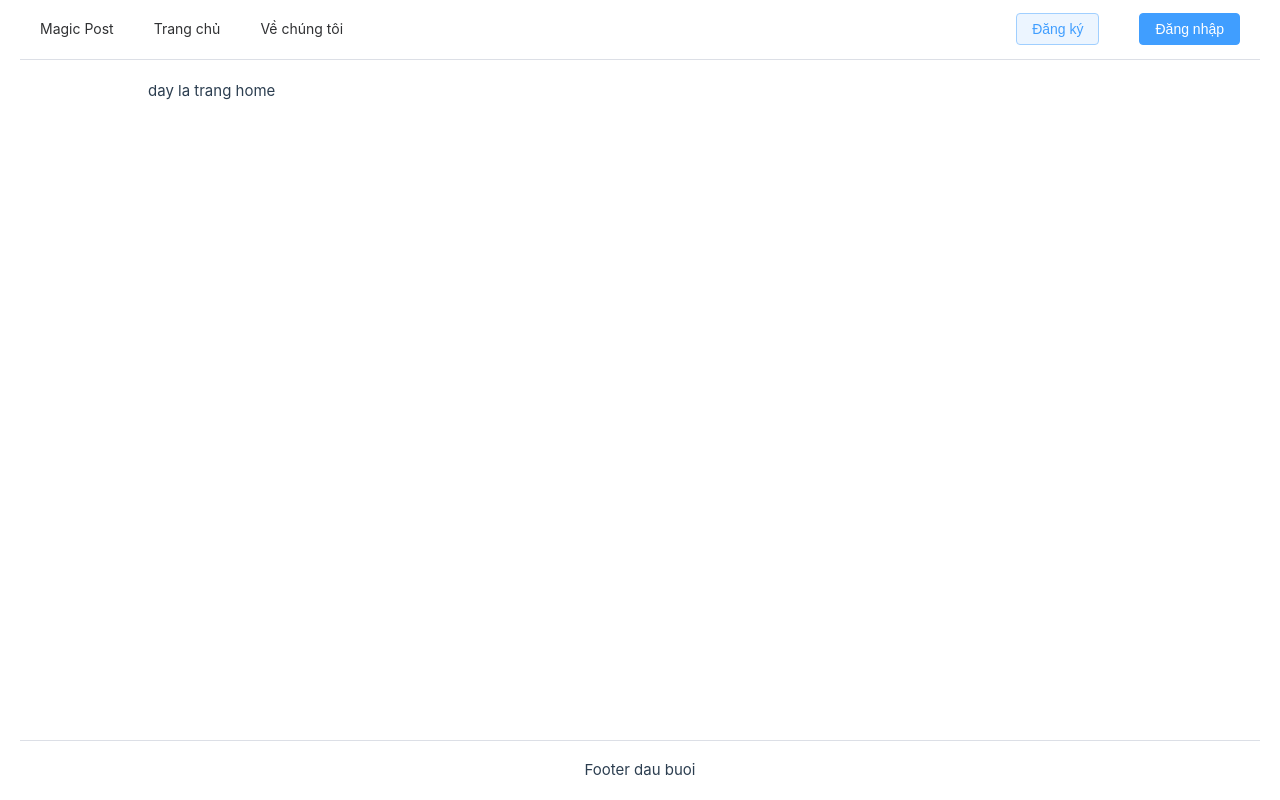
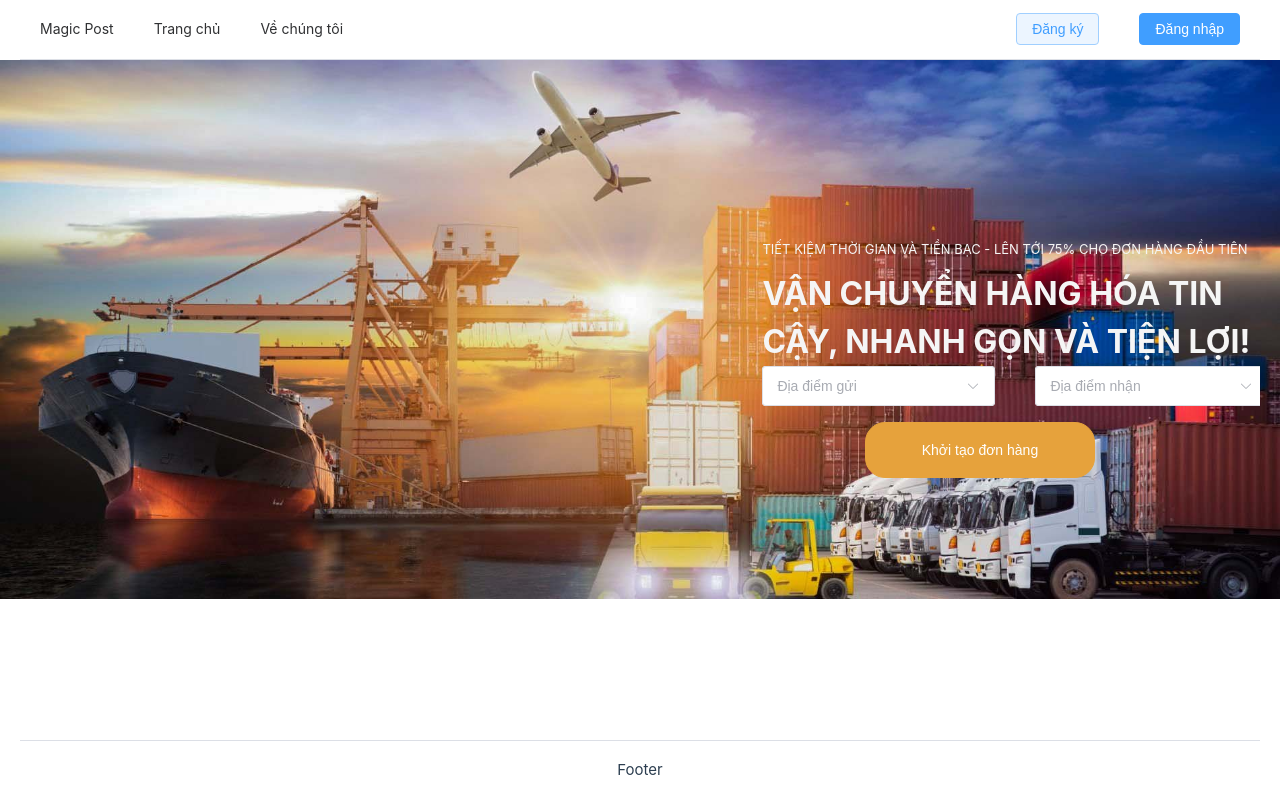
Before and after one commit to Doranchov/frontend-magic-post, a Vue app: page / in a window 1280 px wide. Built offline with nearby package versions, Linux system fonts and the light colour scheme.

Commit message:
Update Home Page

```diff
--- a/src/components/Footer.vue
+++ b/src/components/Footer.vue
@@ -1,6 +1,6 @@
 <template>
     <el-footer id="footer">
-        <div class="footer-content">Footer dau buoi</div>
+        <div class="footer-content">Footer</div>
     </el-footer>
 </template>
 
--- a/src/components/Header.vue
+++ b/src/components/Header.vue
@@ -91,7 +91,7 @@ const changeLoginPage = () => {
 }
 
 .menu .no-hover:hover {
-    color: inherit !important;
+    color: !important;
     background-color: transparent !important;
 }
 
@@ -103,4 +103,7 @@ const changeLoginPage = () => {
 .avatar {
     margin-left: 8px;
 }
+.menu {
+    color: hidden;
+}
 </style>
--- a/src/layouts/DefaultLayout.vue
+++ b/src/layouts/DefaultLayout.vue
@@ -18,9 +18,9 @@ import Footer from '@/components/Footer.vue';
 <style scoped>
 #main {
     margin-top: 60px;
-    margin-bottom: 60px;
-    max-width: 80%;
-    margin-right: auto;
-    margin-left: auto;
+    margin-bottom: 0px;
+    max-width: 100%;
+    margin-right: 0px;
+    margin-left: 0px;
 }
 </style>
--- a/src/views/HomeView.vue
+++ b/src/views/HomeView.vue
@@ -1,7 +1,102 @@
 <script setup lang="ts">
+import { onMounted } from 'vue';
 
+const options = [
+    {
+        value: 'Thái Bình',
+        label: 'Thái Bình',
+        children: [
+            {
+                value: 'Thái Thụy',
+                label: 'Thái Thụy',
+            },
+            {
+                value: 'Đông Hưng',
+                label: 'Đông Hứng',
+            },
+        ],
+    },
+    {
+        value: 'Hải Dương',
+        label: 'Hải Dương',
+        children: [
+            {
+                value: 'Kinh Môn',
+                label: 'Kinh Môn',
+            },
+        ],
+    },
+];
 </script>
+<template>
+    <div class="app">
+        <div>
+            <img class="background-image" src="src/assets/web-shipping.jpg" />
+        </div>
+        <div id="intro">
+            <p>TIẾT KIỆM THỜI GIAN VÀ TIỀN BẠC - LÊN TỚI 75% CHO ĐƠN HÀNG ĐẦU TIÊN</p>
+            <h1>VẬN CHUYỂN HÀNG HÓA TIN CẬY, NHANH GỌN VÀ TIỆN LỢI!</h1>
+            <el-cascader class="comin_place" placeholder="Địa điểm gửi" :options="options" filterable size="large" />
+            <el-cascader class="recei_place" placeholder="Địa điểm nhận" :options="options" filterable size="large" />
+            <el-button class="create" type="warning" round>Khởi tạo đơn hàng</el-button>
+        </div>
+    </div>
+    <br /><br /><br />
+    <div class="info">
+        <h1>Hàng triệu người tin dùng MagicPost</h1>
+    </div>
+</template>
 
-<template>
-  day la trang home
-</template>
+<style>
+.app {
+    position: relative;
+    z-index: 0;
+    margin: 0;
+    overflow: hidden;
+}
+
+.background-image {
+    /* visibility: hidden; */
+    position: fixed;
+    margin: 0px;
+    width: 100%;
+    top: 60px;
+    left: 0;
+    z-index: -1;
+    background-size: initial;
+    background-position: center;
+}
+
+#intro {
+    width: 40.5vw;
+    color: whitesmoke;
+    float: left;
+    /* display: inline; */
+    margin: 20vh 0 0 58vw;
+}
+#intro h1 {
+    font-weight: 750;
+    font-size: 2.5vw;
+}
+#intro p {
+    font-size: small;
+    margin-bottom: 10px;
+}
+.recei_place {
+    margin-left: 40px;
+}
+.create {
+    width: 18vw;
+    height: 7vh;
+    margin: 2vh 0 0 8vw;
+}
+el-cascader {
+    size: 500px;
+}
+.info h1 {
+    text-align: center;
+
+    /* position: fixed;
+    display: block; */
+}
+</style>
```
Also changed, not shown: src/assets/web-shipping.jpg (added), 1 other file (tests, documents, lock files or other folders).
